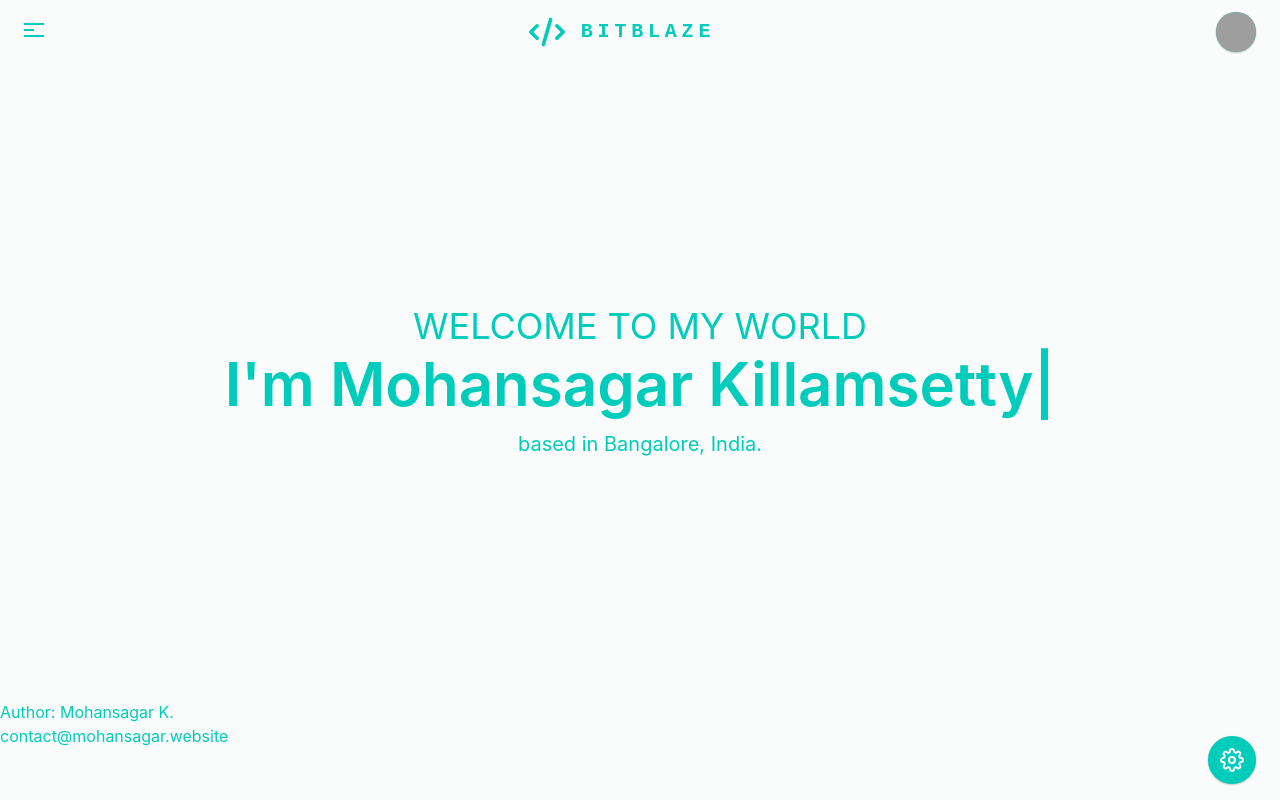
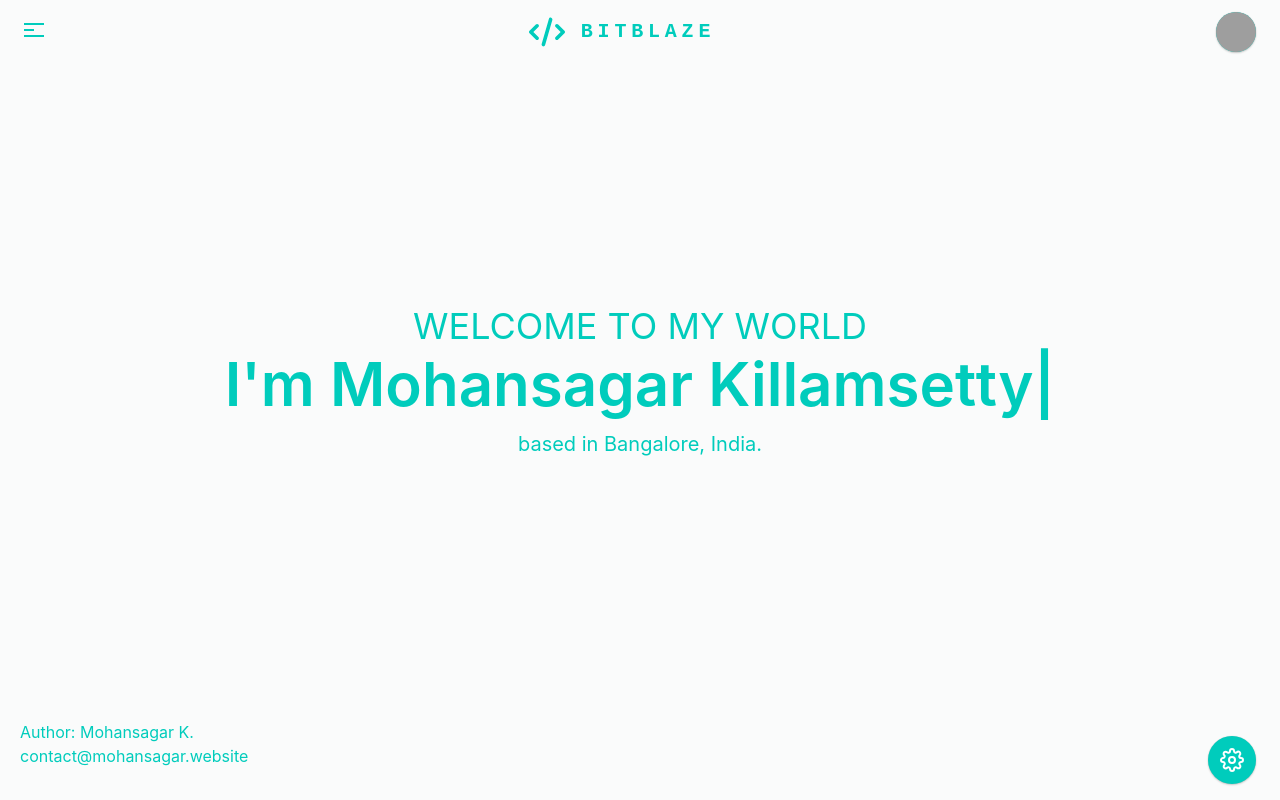
Before and after one commit to mohansagark/bitblaze, a React (Create React App) app: page / in a window 1280 px wide. Built offline with nearby package versions, Linux system fonts and the light colour scheme; grey boxes are pictures that could not be loaded.

Commit message:
footer padding updated

```diff
--- a/src/components/Layout/Footer/index.jsx
+++ b/src/components/Layout/Footer/index.jsx
@@ -2,7 +2,7 @@ import React from "react";
 
 const Footer = () => {
   return (
-    <footer className="bg-background h-[100px] text-typography">
+    <footer className="bg-background h-[100px] p-5 pr-20 text-typography">
       <p className="text-primary">Author: Mohansagar K.</p>
       <p className="text-primary">
         <a href="mailto:contact@mohansagar.website">
```
